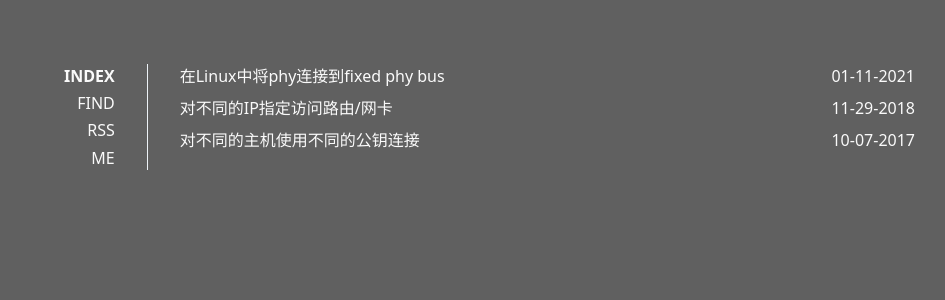
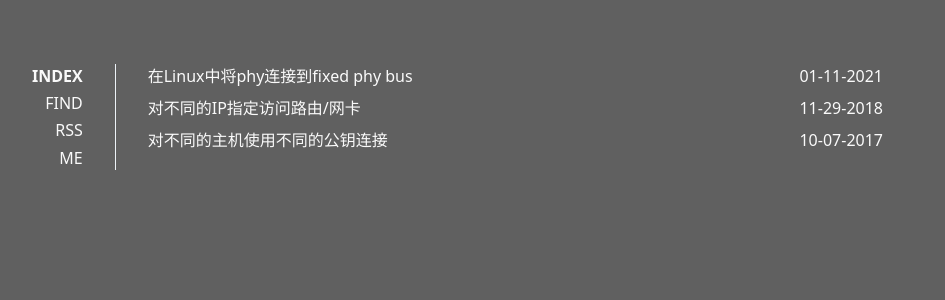
Before and after one commit to fixed-link/fixed-link.com, a Jekyll site: the page built from index.html, in a window 1280 px wide. Shown: the top 300 px of the page, without its empty margins (173-1118 px from the left). Built offline with Jekyll 4.4.1, drawn with Linux system fonts in a browser that asks for light colours.

Commit message:
update css

```diff
--- a/_sass/_main.scss
+++ b/_sass/_main.scss
@@ -182,7 +182,7 @@ main {
 	display:flex;
 	flex-wrap:wrap;
 	max-width:60rem;
-	margin:2rem auto;
+	margin:2rem 10%;
 	padding:1rem;
 }
 
```
